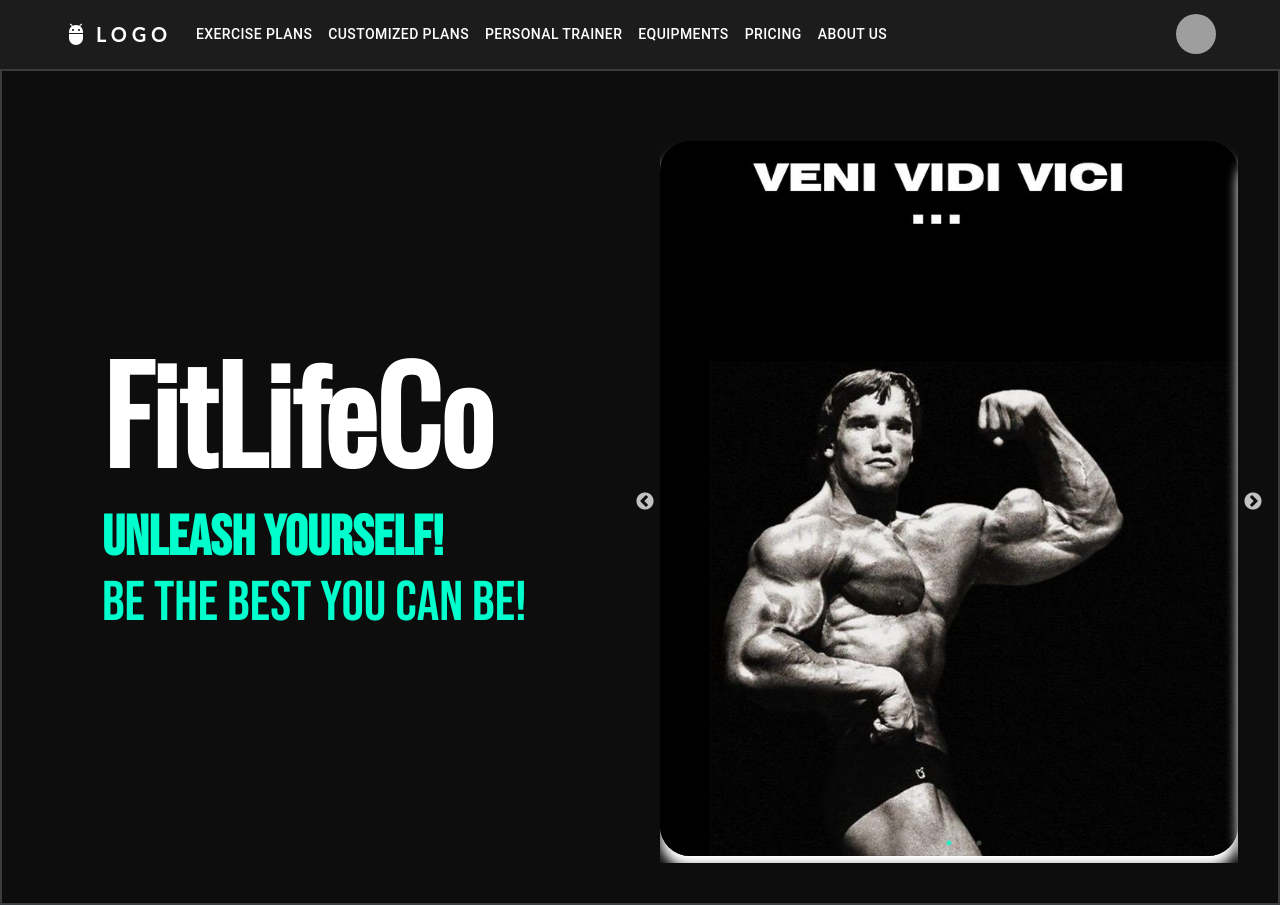
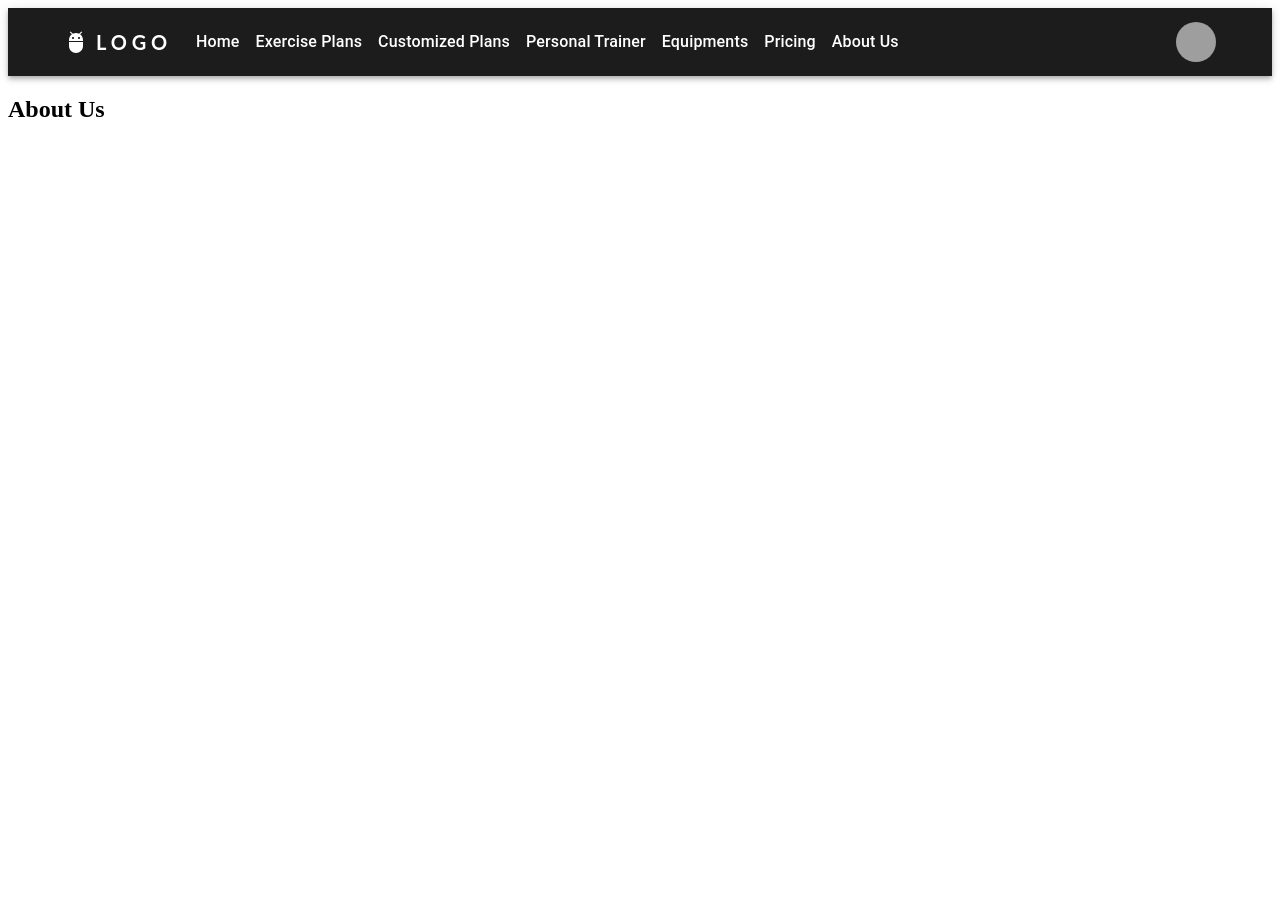
Before and after one commit to tannmayy14/FitLifeLLC, a React (Vite) app: page /about-us in a window 1280 px wide. After the commit the page ends 800 px from the top, so only its background shows below. Built offline with nearby package versions, Linux system fonts and the light colour scheme; grey boxes are pictures that could not be loaded.

Commit message:
Second Commit

```diff
--- a/package.json
+++ b/package.json
@@ -18,6 +18,7 @@
     "@mui/material": "^6.1.3",
     "react": "^18.3.1",
     "react-dom": "^18.3.1",
+    "react-router-dom": "^6.27.0",
     "react-slick": "^0.30.2",
     "slick-carousel": "^1.8.1"
   },
--- a/src/App.jsx
+++ b/src/App.jsx
@@ -1,13 +1,44 @@
+// import './App.css'
+// import BackContainer from './LandingPage';
+// import  HomeNavbar  from './HomeNavbar';
+// function App() {
+
+//   return (
+//     <div>
+//     <HomeNavbar />
+//       <BackContainer />
+//     </div>
+//   )
+// }
+
+// export default App
+import { BrowserRouter as Router, Routes, Route } from 'react-router-dom';
 import './App.css'
 import BackContainer from './LandingPage';
-import  HomeNavbar  from './HomeNavbar';
+import HomeNavbar from './HomeNavbar';
+import ExercisePlans from './pages/ExercisePlans';
+import CustomizedPlans from './pages/CustomizedPlans';
+import PersonalTrainer from './pages/PersonalTrainer';
+import Equipments from './pages/Equipments';
+import Pricing from './pages/Pricing';
+import AboutUs from './pages/AboutUs';
+
 function App() {
-
   return (
-    <div>
-    <HomeNavbar />
-      <BackContainer />
-    </div>
+    <Router>
+      <div>
+        <HomeNavbar />
+        <Routes>
+          <Route path="/" element={<BackContainer />} />
+          <Route path="/exercise-plans" element={<ExercisePlans />} />
+          <Route path="/customized-plans" element={<CustomizedPlans />} />
+          <Route path="/personal-trainer" element={<PersonalTrainer />} />
+          <Route path="/equipments" element={<Equipments />} />
+          <Route path="/pricing" element={<Pricing />} />
+          <Route path="/about-us" element={<AboutUs />} />
+        </Routes>
+      </div>
+    </Router>
   )
 }
 
--- a/src/HomeNavbar.jsx
+++ b/src/HomeNavbar.jsx
@@ -1,28 +1,36 @@
 import * as React from 'react';
+import { Link } from 'react-router-dom';
 import AppBar from '@mui/material/AppBar';
 import Box from '@mui/material/Box';
 import Toolbar from '@mui/material/Toolbar';
 import Typography from '@mui/material/Typography';
 import IconButton from '@mui/material/IconButton';
-import Button from '@mui/material/Button';
 import Avatar from '@mui/material/Avatar';
 import Container from '@mui/material/Container';
 import AdbIcon from '@mui/icons-material/Adb';
 
-const pages = ['Exercise Plans', 'Customized Plans','Personal Trainer','Equipments','Pricing', 'About Us'];
+const pages = [
+    {name: 'Home',path:'/'},
+  { name: 'Exercise Plans', path: '/exercise-plans' },
+  { name: 'Customized Plans', path: '/customized-plans' },
+  { name: 'Personal Trainer', path: '/personal-trainer' },
+  { name: 'Equipments', path: '/equipments' },
+  { name: 'Pricing', path: '/pricing' },
+  { name: 'About Us', path: '/about-us' }
+];
 
 function HomeNavbar() {
   return (
     <AppBar position="static" sx={{backgroundColor:"#1C1C1C"}}>
       <Container maxWidth="lg">
-        <Toolbar disableGutters>
+        <Toolbar disableGutters="true">
           {/* Logo Section */}
           <AdbIcon sx={{ display: { xs: 'none', md: 'flex'}, mr: 1 }} />
           <Typography
             variant="h6"
             noWrap
-            component="a"
-            href="#"
+            component={Link}
+            to="/"
             sx={{
               mr: 2,
               display: { xs: 'none', md: 'flex' },
@@ -39,13 +47,24 @@ function HomeNavbar() {
           {/* Navigation Links */}
           <Box sx={{ flexGrow: 1, display: { xs: 'flex', md: 'flex' } }}>
             {pages.map((page) => (
-              <Button
-                key={page}
-                sx={{ my: 2, color: 'white', display: 'block',fontFamily: 'roboto', fontWeight:500}}
-                href={`#${page.toLowerCase()}`}
+              <Link
+                key={page.name}
+                to={page.path}
+                style={{ textDecoration: 'none' }}
               >
-                {page}
-              </Button>
+                <Typography
+                  sx={{
+                    my: 2,
+                    color: 'white',
+                    display: 'block',
+                    fontFamily: 'roboto',
+                    fontWeight: 500,
+                    padding: '6px 8px',
+                  }}
+                >
+                  {page.name}
+                </Typography>
+              </Link>
             ))}
           </Box>
 
--- /dev/null
+++ b/src/pages/AboutUs.jsx
@@ -0,0 +1,6 @@
+function AboutUs() {
+return(
+    <h2>About Us</h2>
+)
+};
+export default AboutUs;
--- /dev/null
+++ b/src/pages/CustomizedPlans.jsx
@@ -0,0 +1,6 @@
+function CustomizedPlans() {
+    return(
+        <h2>About Us</h2>
+    )
+    };
+export default CustomizedPlans;
--- /dev/null
+++ b/src/pages/Equipments.jsx
@@ -0,0 +1,6 @@
+function Equipments() {
+    return(
+        <h2>About Us</h2>
+    )
+    };
+    export default Equipments;
--- /dev/null
+++ b/src/pages/ExercisePlans.jsx
@@ -0,0 +1,6 @@
+function ExercisePlans() {
+    return(
+        <h2>About Us</h2>
+    )
+    };
+    export default ExercisePlans;
--- /dev/null
+++ b/src/pages/PersonalTrainer.jsx
@@ -0,0 +1,6 @@
+function PersonalTrainer() {
+    return(
+        <h2>About Us</h2>
+    )
+    };
+    export default PersonalTrainer;
--- /dev/null
+++ b/src/pages/Pricing.jsx
@@ -0,0 +1,6 @@
+function Pricing() {
+    return(
+        <h2>About Us</h2>
+    )
+    };
+    export default Pricing;
```
Also changed, not shown: 1 other file (tests, documents, lock files or other folders).
